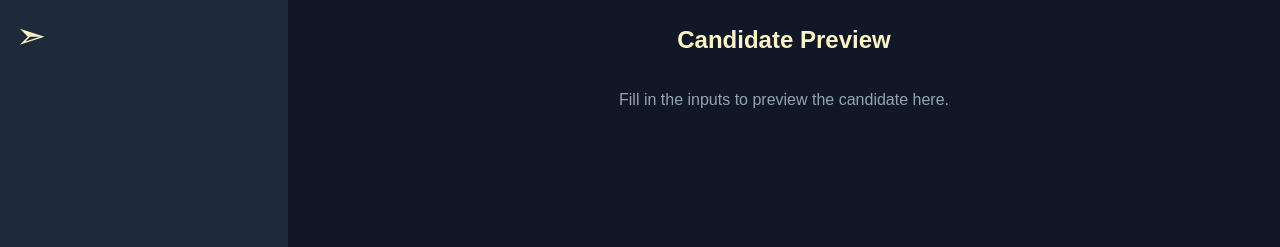
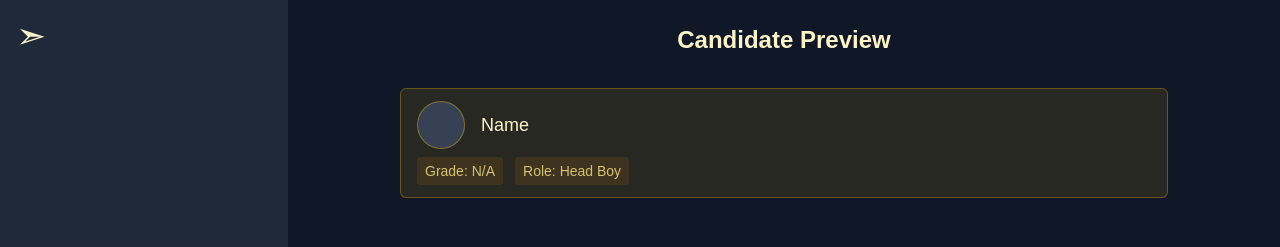
Before and after one commit to sheshardrinivas/custom-auth, a Next.js app: page /admin/new_candidate in a window 1280 px wide. Shown: the top 247 px of the page. Built offline with nearby package versions, Linux system fonts and the light colour scheme; no server answers.

Commit message:
fixed bug

```diff
--- a/app/admin/new_candidate/page.tsx
+++ b/app/admin/new_candidate/page.tsx
@@ -13,7 +13,7 @@ export default function NewCandidatePage() {
   const [name, setName] = useState("");
   const [grade, setGrade] = useState("");
 
-  const [role_, setRole_] = useState("");
+  const [role_, setRole_] = useState(allRoles[0]);
   const [image, setImage] = useState<File | null>(null);
   const [imagePreview, setImagePreview] = useState<string | null>(null);
   async function add_votes_list(name: string, role: string, grade: number) {
```
